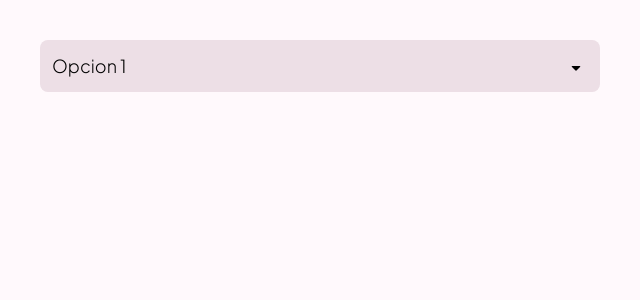
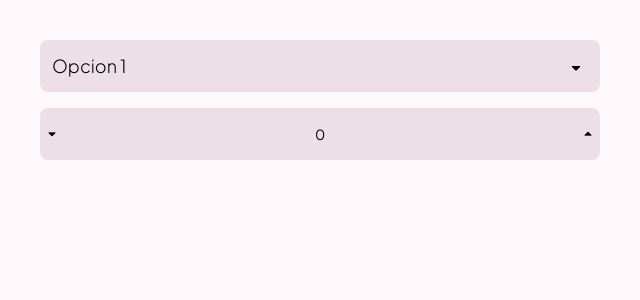
Before and after one commit to ZinnithMX/Neat-Net-Web, a React (Vite) app: page /play in a window 1280 px wide. Shown: the top 300 px of the page, without its empty margins (0-640 px from the left). Built offline with nearby package versions, Linux system fonts and the light colour scheme; a web font is replaced by a local one.

Commit message:
Number input

```diff
--- a/src/components/CategorySelector/CategorySelector.jsx
+++ b/src/components/CategorySelector/CategorySelector.jsx
@@ -22,8 +22,6 @@ export default function CategorySelector(props) {
             error: false
         })
 
-        console.log(value);
-
     }
 
     return (
--- a/src/components/Input/NumberInput/NumberInput.jsx
+++ b/src/components/Input/NumberInput/NumberInput.jsx
@@ -0,0 +1,56 @@
+import {useEffect, useState} from "react";
+import PropTypes from "prop-types";
+
+
+export default function NumerInput(props){
+
+    const [value, setValue] = useState(0);
+
+    function add(){
+        setValue(value+1);
+    }
+
+    function less(){
+        setValue(value-1);
+    }
+
+    function onChange(e){
+        if(e.target.value === ""){
+            setValue(0);
+        }
+        else{
+            setValue(e.target.value);
+        }
+    }
+
+    function handleClick(e) {
+        e.target.select();
+    }
+
+    useEffect(() => {
+        returnValue();
+    }, [value]);
+
+    function returnValue(){
+        props.response({
+            value: value,
+            error: false
+        })
+    }
+
+    return (
+        <div className="w-full bg-g-300 flex flex-row rounded-lg">
+            <span className={"material-symbols-rounded py-3 px-0.5 cursor-pointer text-xl"} onClick={less}>arrow_drop_down</span>
+            <input type="number"
+                   className="w-full apperance-none bg-g-300 text-sm text-center"
+                   onChange={onChange}
+                   onClick={handleClick}
+                   value={value}/>
+            <span className={"material-symbols-rounded py-3 px-0.5 cursor-pointer text-xl"} onClick={add}>arrow_drop_up</span>
+        </div>
+    )
+}
+
+NumerInput.propTypes = {
+    response: PropTypes.func.isRequired
+}
--- a/src/index.css
+++ b/src/index.css
@@ -5,7 +5,7 @@
 @tailwind utilities;
 
 .material-symbols-rounded {
-    font-variation-settings: 'FILL' 1, 'wght' 400,  'GRAD' 0, 'opsz' 24
+    font-variation-settings: 'FILL' 1, 'wght' 400,  'GRAD' 0, 'opsz' 24;
 }
 
 @layer base{
@@ -45,6 +45,19 @@ span{
     user-select: none;
 }
 
+input::-webkit-outer-spin-button,
+input::-webkit-inner-spin-button {
+    -webkit-appearance: none;
+    margin: 0;
+}
+
+input[type=number]{
+    -moz-appearance: textfield;
+}
+
+
+
+
 #root{
     margin: 0;
     padding: 0;
--- a/src/pages/playground.jsx
+++ b/src/pages/playground.jsx
@@ -1,18 +1,26 @@
 import CategorySelector from "../components/CategorySelector/CategorySelector.jsx";
-import {useState} from "react";
+import {useEffect, useState} from "react";
+import NumerInput from "../components/Input/NumberInput/NumberInput.jsx";
 
 
 export default function Playground(){
 
     const [opc, setOpc] = useState({error: true, value:""});
+    const [number, setNumber] = useState({error: true, value:0});
+
+    useEffect(() => {
+        console.log(opc);
+        console.log(number);
+    }, [opc, number]);
 
     return (
             <div className="flex flex-row h-dvh">
-                <div className="w-1/2 h-full p-10">
+                <div className="w-1/2 h-full p-10 gap-4 flex flex-col">
                     <CategorySelector title={"Categoria 1"} response={setOpc}>
                         <option>Opcion 1</option>
                         <option>Opcion 2</option>
                     </CategorySelector>
+                    <NumerInput response={setNumber}/>
                 </div>
             </div>
     )
```
